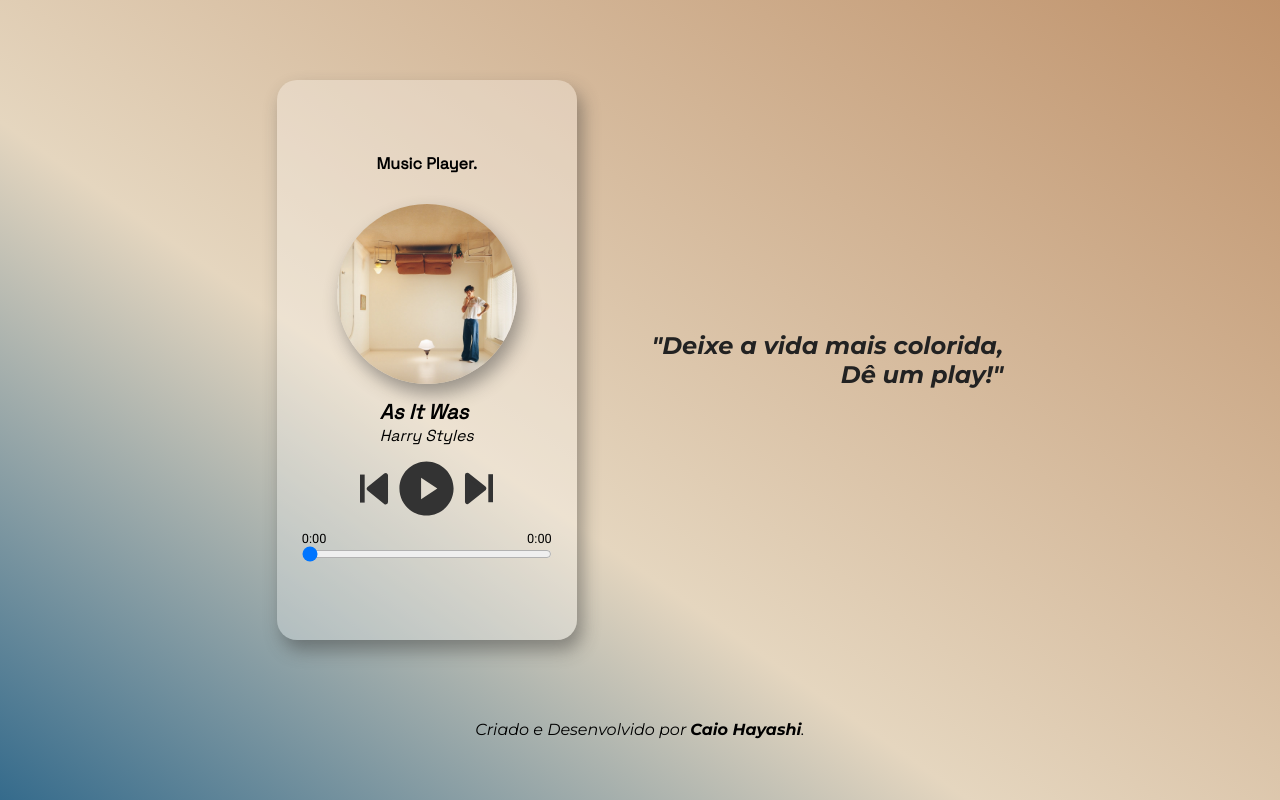
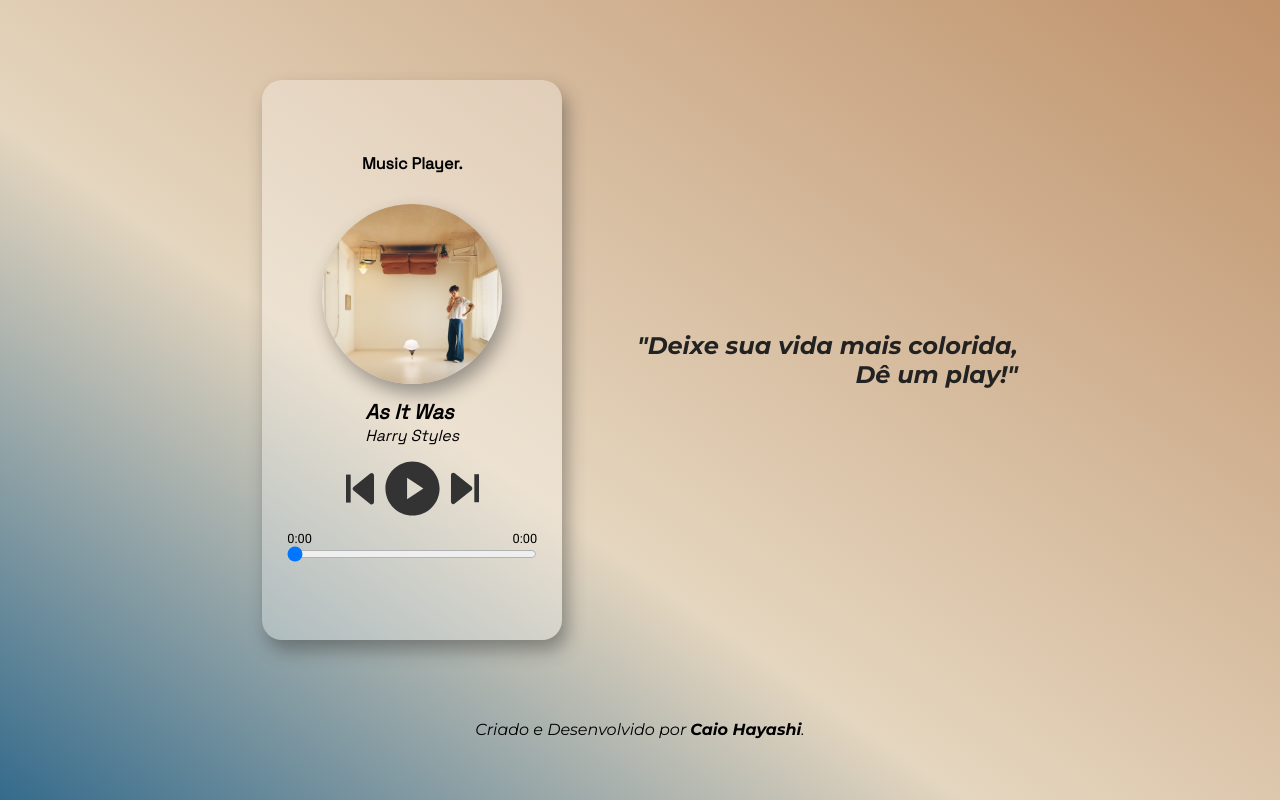
Before and after one commit to CaioHayashi/Project-MusicPlayer, a plain HTML site: page index.html in a window 1280 px wide. Drawn offline with Linux system fonts and the light colour scheme.

Commit message:
corrided h1

```diff
--- a/index.html
+++ b/index.html
@@ -37,7 +37,7 @@
 
         <section>
             <div id="text">
-                <h1>"Deixe a vida mais colorida,</h1>
+                <h1>"Deixe sua vida mais colorida,</h1>
                 <h2>Dê um play!"</h2>
             </div>
         </section>
```
